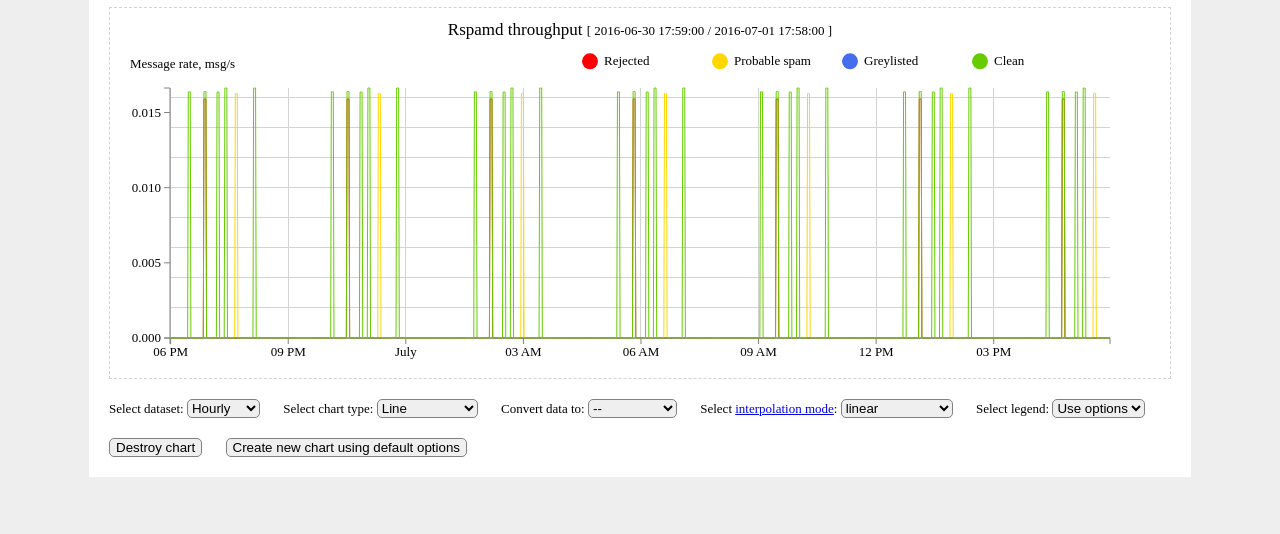
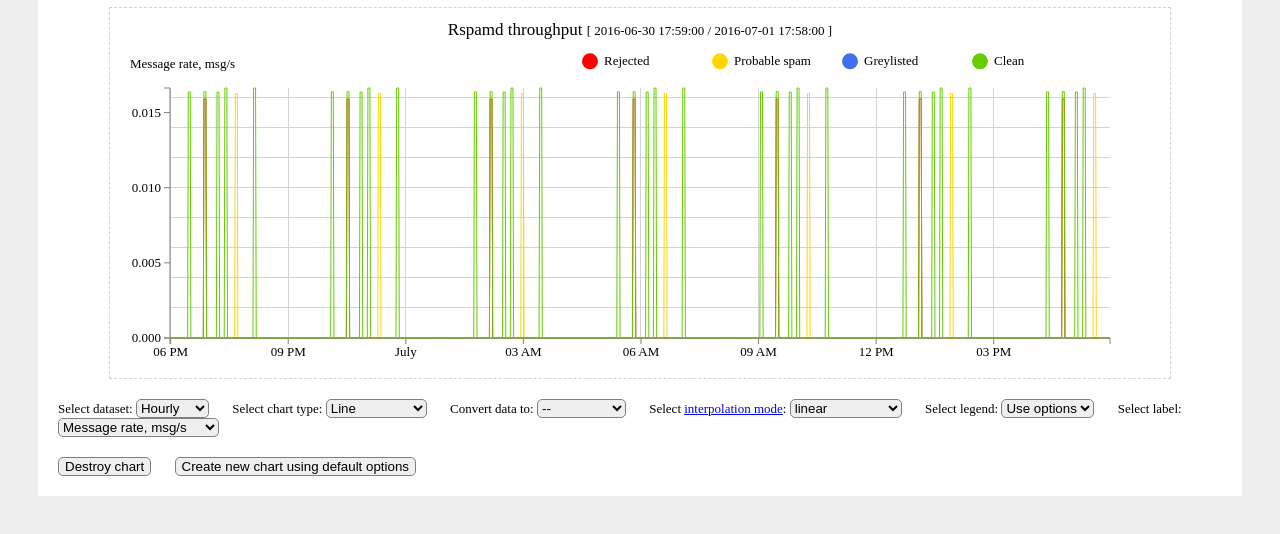
Before and after one commit to moisseev/D3Evolution, a plain HTML site: page demo/index.html in a window 1280 px wide. Shown: the part 116-650 px from the top of the page. Drawn offline with nearby package versions, Linux system fonts and the light colour scheme.

Commit message:
[Feature] Add method to update Y-axis label

```diff
--- a/d3evolution.js
+++ b/d3evolution.js
@@ -389,6 +389,21 @@
         return this;
     };
 
+    this.yAxisLabel = function (a) {
+        opts.yAxisLabel = a;
+        yAxisLabel
+            .transition().duration(opts.duration / 2)
+            .style("opacity", 0)
+            .each("end", function () {
+                yAxisLabel
+                    .text(opts.yAxisLabel)
+                    .transition().duration(opts.duration / 2)
+                    .style("opacity", 1);
+            });
+
+        return this;
+    };
+
     this.destroy = function () {
         d3.select("svg").remove();
     };
--- a/demo/index.html
+++ b/demo/index.html
@@ -70,6 +70,13 @@
                     <option value="5">Space 100</option>
                     <option value="6">Space 150</option>
                 </select>
+
+                Select label:
+                <select onchange="evolution.yAxisLabel(value);">
+                    <option value="Message rate, msg/s" selected>Message rate, msg/s</option>
+                    <option value="Message rate, msg/min">Message rate, msg/min</option>
+                    <option value=""></option>
+                </select>
             </form>
         </div>
 
```
Also changed, not shown: README.md.
